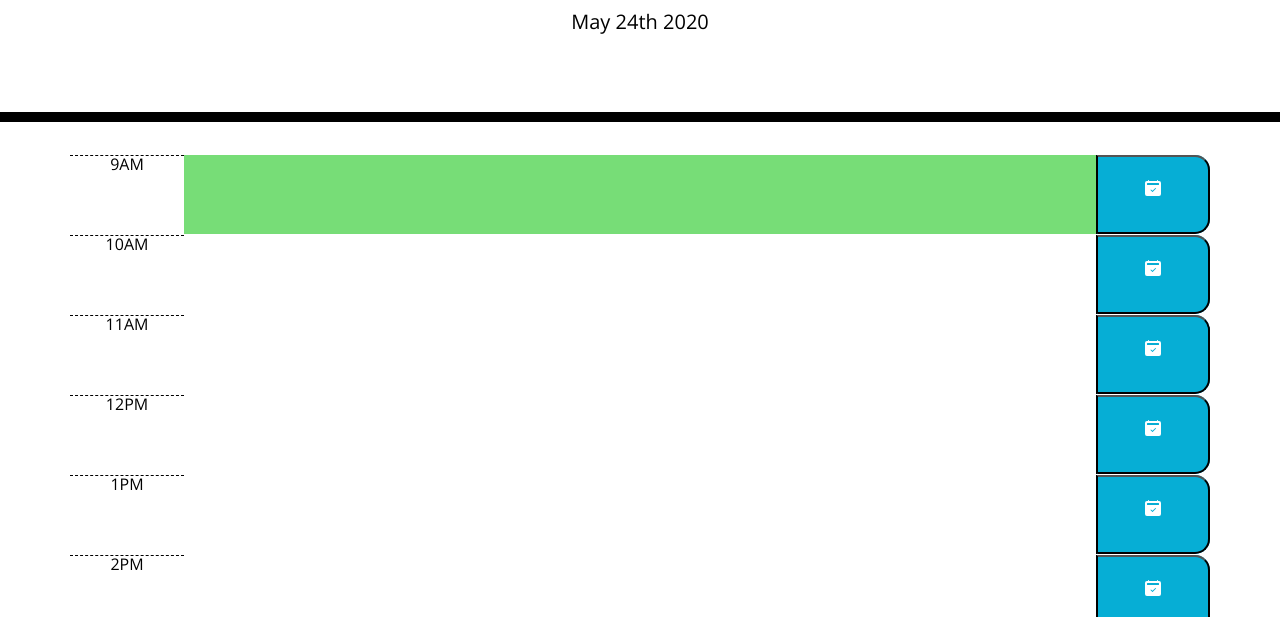
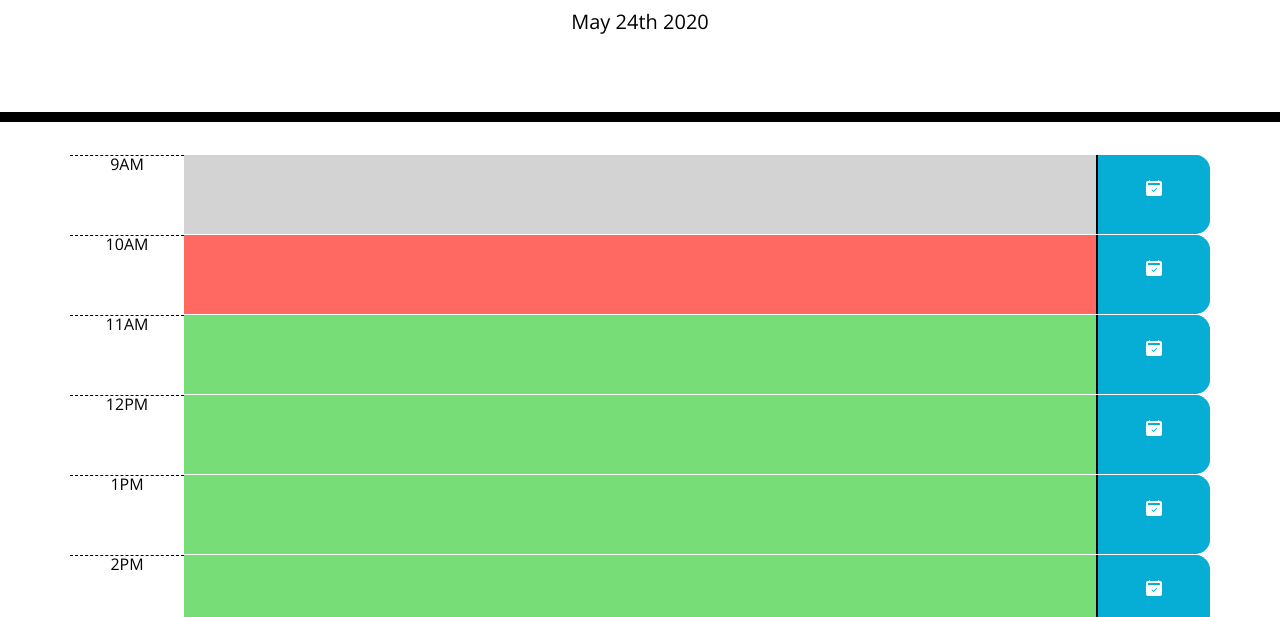
Before and after one commit to ThaNinjaPower/homework-5, a plain HTML site: page index.html in a window 1280 px wide. Shown: the part 182-799 px from the top of the page. Drawn offline with nearby package versions, Linux system fonts and the light colour scheme.

Commit message:
Added color coding to the days to differentiate between past, present, and future.

```diff
--- a/index.html
+++ b/index.html
@@ -24,7 +24,7 @@
     <!-- 9 AM card -->
     <div class="row card time-block">
       <div class="column hour" style="height:100%;width:10%">9AM</div>
-      <div class="column description future" style="height:100%; width:80%; float:center"><textarea class="notes" rows="4" style="width:100%;"></textarea>
+      <div class="column description" style="height:100%; width:80%; float:center"><textarea class="notes" rows="4" style="width:100%;"></textarea>
       </div>
       <div class="column saveBtn" style="height:100%; width:10%; float:left"><button class="saveBtn"
           style="height:100%; width:100%"><svg class="bi bi-calendar2-check-fill" width="1em" height="1em"
@@ -38,7 +38,7 @@
 
     <!-- 10 AM card -->
     <div class="row card time-block">
-      <div class="column hour" style="height:100%;width:10%">10AM</div>
+      <div class="column hour" style="height:100%;width:10%" time="10:00am">10AM</div>
       <div class="column description" style="height:100%; width:80%; float:center"><textarea class="notes" rows="4" style="width:100%;"></textarea>
       </div>
       <div class="column saveBtn" style="height:100%; width:10%; float:left"><button class="saveBtn"
@@ -54,7 +54,7 @@
     <!-- 11 AM card -->
     <div class="row card time-block">
       <div class="column hour" style="height:100%;width:10%">11AM</div>
-      <div class="column description" style="height:100%; width:80%; float:center"><textarea class="notes" rows="4" style="width:100%;"></textarea>
+      <div class="column description present" style="height:100%; width:80%; float:center"><textarea class="notes" rows="4" style="width:100%;"></textarea>
       </div>
       <div class="column saveBtn" style="height:100%; width:10%; float:left"><button class="saveBtn"
           style="height:100%; width:100%"><svg class="bi bi-calendar2-check-fill" width="1em" height="1em"
--- a/script.js
+++ b/script.js
@@ -1,15 +1,37 @@
 $(document).ready(function() {
+    var savedSchedule;
+    if (localStorage.getItem("savedSchedule") !== undefined) {
+        savedSchedule = localStorage.getItem("savedSchedule");
+    }
+
     var currentDate = moment().format('MMMM Do YYYY');
+    var currentTime = moment().set('minute', 0).set('second', 0);
+
+    console.log(`Current: ${currentTime}`);
+
     $("#currentDay").text(currentDate);
 
-    var currentHour = moment().format('h');
+    var i = 0;
+    $(".time-block").each(function() {
+        var timeBlockTime = moment().set('hour', 9 + i).set('minute', 0).set('second', 0);
+        console.log(`Card date: ${timeBlockTime}`);
 
-    var timeSlots = $(".time-block");
-    console.log(timeSlots);
+        if (timeBlockTime.isSame(currentTime, 'hour')) {
+            $(this).find(".description").addClass("present");
+        }
+        else if (timeBlockTime.isBefore(currentTime)) {
+            $(this).find(".description").addClass("past");
+        }
+        else if (timeBlockTime.isAfter(currentTime)) {
+            $(this).find(".description").addClass("future");
+        }
 
-    $
+        console.log(`Same as current time? ${timeBlockTime.isSame(currentTime, 'hour')}`);
+
+        i++;
+    })
 
     $(".saveBtn").on("click", function() {
 
     });
-})
+});
--- a/style.css
+++ b/style.css
@@ -67,6 +67,7 @@ textarea{
 }
 
 .saveBtn {
+  border: none;
   border-left: 1px solid black;
   border-top-right-radius: 15px;
   border-bottom-right-radius: 15px;
```
